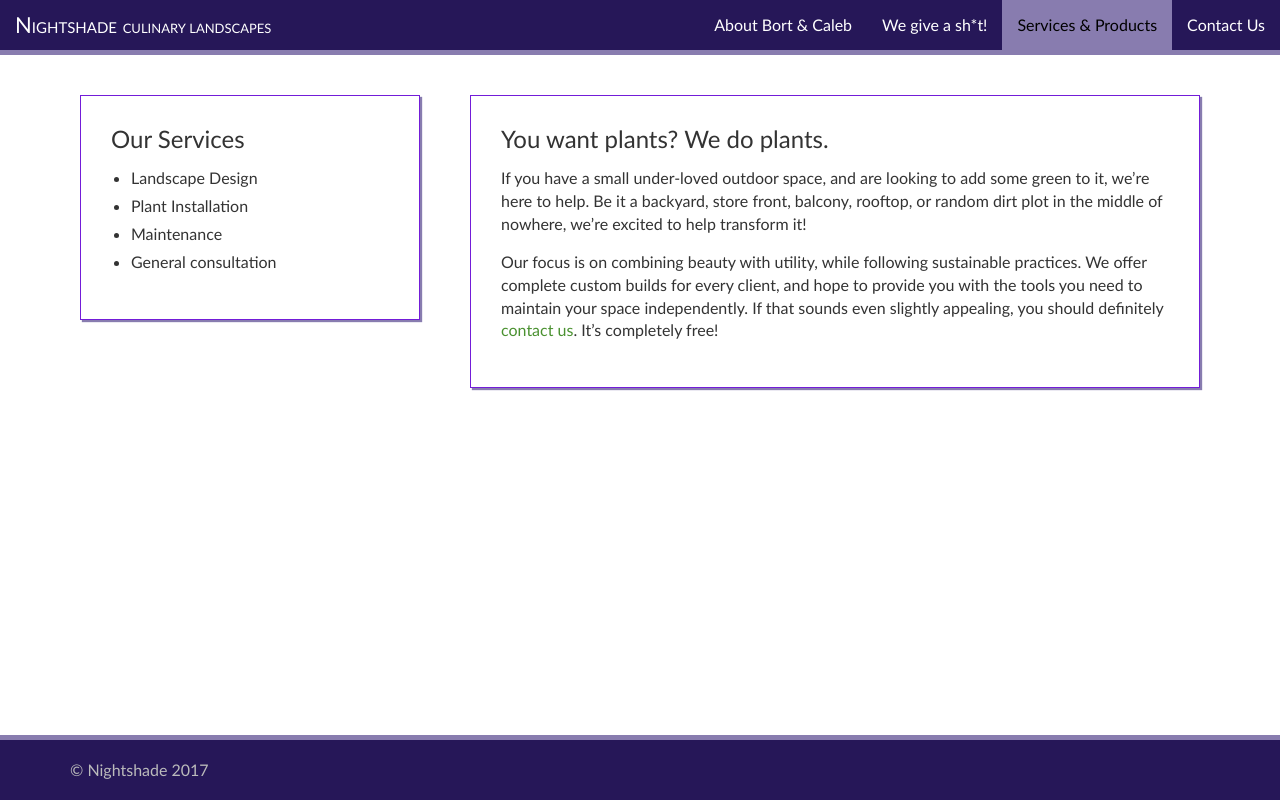
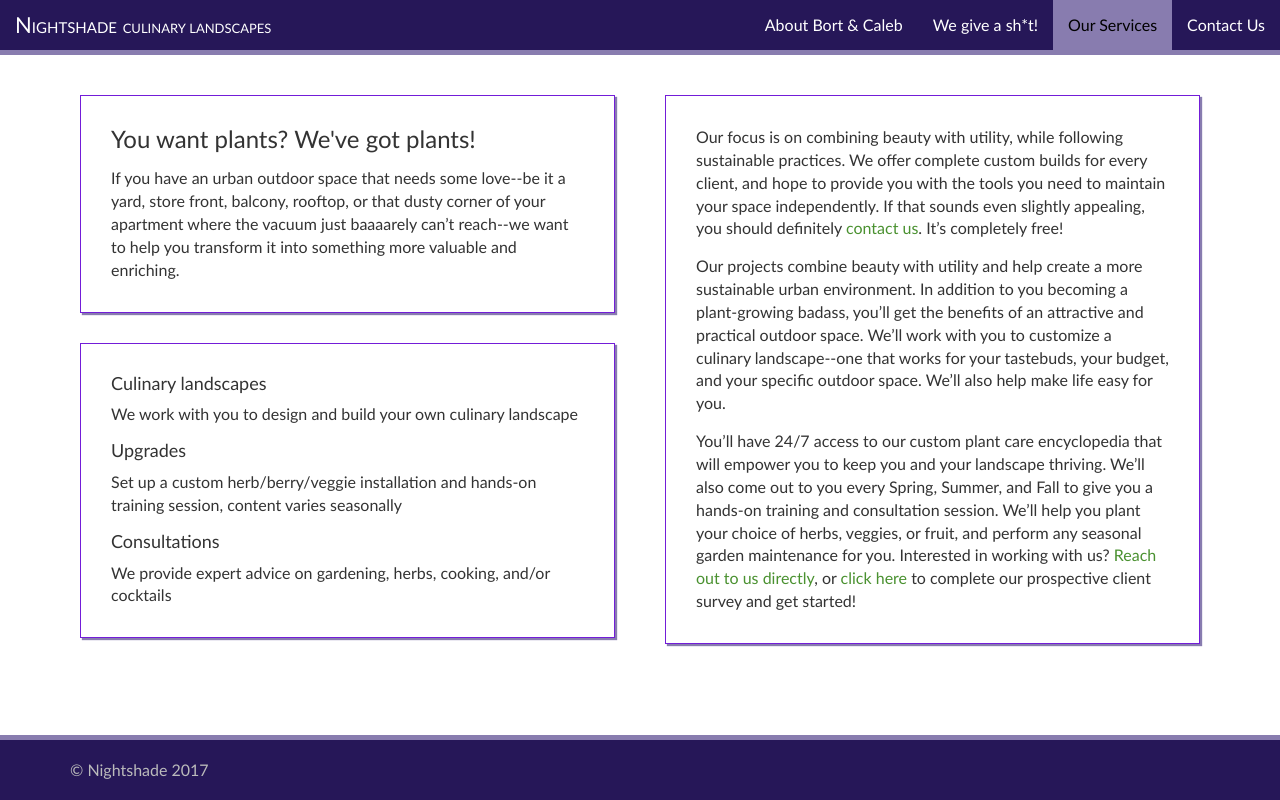
Before and after one commit to a-bort/Nightshade, a PHP site: page /services.html in a window 1280 px wide. Run offline with PHP 8.4, Linux system fonts and the light colour scheme; some libraries are stand-ins or nearby versions.

Commit message:
Updated content

```diff
--- a/about.html
+++ b/about.html
@@ -27,7 +27,7 @@
         <ul class="nav navbar-nav navbar-right">
           <li class="active"><a href="#">About Bort & Caleb</a></li>
           <li><a href="values.html">We give a sh*t!</a></li>
-          <li><a href="services.html">Services & Products</a></li>
+          <li><a href="services.html">Our Services</a></li>
           <li><a href="contact.html">Contact Us</a></li>
         </ul>
       </div>
--- a/index.html
+++ b/index.html
@@ -27,7 +27,7 @@
         <ul class="nav navbar-nav navbar-right">
           <li><a href="about.html">About Bort & Caleb</a></li>
           <li><a href="values.html">We give a sh*t!</a></li>
-          <li><a href="services.html">Services & Products</a></li>
+          <li><a href="services.html">Our Services</a></li>
           <li><a href="contact.html">Contact Us</a></li>
         </ul>
       </div>
--- a/services.html
+++ b/services.html
@@ -27,7 +27,7 @@
         <ul class="nav navbar-nav navbar-right">
           <li><a href="about.html">About Bort & Caleb</a></li>
           <li><a href="values.html">We give a sh*t!</a></li>
-          <li class="active"><a href="#">Services & Products</a></li>
+          <li class="active"><a href="#">Our Services</a></li>
           <li><a href="contact.html">Contact Us</a></li>
         </ul>
       </div>
@@ -35,24 +35,25 @@
     <div class="page-content">
       <div class="container">
         <div class="row">
-          <div class="col-sm-4">
-            <div class="about-row services">
-              <h3>Our Services</h3>
-              <p>
-                <ul>
-                  <li>Landscape Design</li>
-                  <li>Plant Installation</li>
-                  <li>Maintenance</li>
-                  <li>General consultation</li>
-                </ul>
-              </p>
+          <div class="col-sm-6">
+            <div class="about-row">
+              <h3>You want plants? We've got plants!</h3>
+              <p>If you have an urban outdoor space that needs some love--be it a yard, store front, balcony, rooftop, or that dusty corner of your apartment where the vacuum just baaaarely can’t reach--we want to help you transform it into something more valuable and enriching.</p>
+            </div>
+            <div class="about-row">
+              <h4>Culinary landscapes</h4>
+              <p>We work with you to design and build your own culinary landscape</p>
+              <h4>Upgrades</h4>
+              <p>Set up a custom herb/berry/veggie installation and hands-on training session, content varies seasonally</p>
+              <h4>Consultations</h4>
+              <p>We provide expert advice on gardening, herbs, cooking, and/or cocktails</p>
             </div>
           </div>
-          <div class="col-sm-8">
+          <div class="col-sm-6">
             <div class="about-row">
-              <h3>You want plants? We do plants.</h3>
-              <p>If you have a small under-loved outdoor space, and are looking to add some green to it, we’re here to help. Be it a backyard, store front, balcony, rooftop, or random dirt plot in the middle of nowhere, we’re excited to help transform it! </p>
               <p>Our focus is on combining beauty with utility, while following sustainable practices. We offer complete custom builds for every client, and hope to provide you with the tools you need to maintain your space independently. If that sounds even slightly appealing, you should definitely <a href="./contact.html">contact us</a>. It’s completely free!</p>
+              <p>Our projects combine beauty with utility and help create a more sustainable urban environment. In addition to you becoming a plant-growing badass, you’ll get the benefits of an attractive and practical outdoor space. We’ll work with you to customize a culinary landscape--one that works for your tastebuds, your budget, and your specific outdoor space. We’ll also help make life easy for you. </p>
+              <p>You’ll have 24/7 access to our custom plant care encyclopedia that will empower you to keep you and your landscape thriving. We’ll also come out to you every Spring, Summer, and Fall to give you a hands-on training and consultation session. We’ll help you plant your choice of herbs, veggies, or fruit, and perform any seasonal garden maintenance for you. Interested in working with us? <a href="mailto:nightshadelandscapes@gmail.com">Reach out to us directly</a>, or <a href="http://survey.a-bort.com/index" target="_blank">click here</a> to complete our prospective client survey and get started!</p>
             </div>
           </div>
         </div>
--- a/style.css
+++ b/style.css
@@ -23,7 +23,7 @@ h3 {
 }
 
 h4 {
-  font-size: 15px;
+  font-size: 18px;
 }
 
 p {
@@ -131,6 +131,14 @@ a:hover, a:focus {
   margin-top: 0px;
 }
 
+.about-row h4:first-child {
+  margin-top: 0px;
+}
+
+.about-row p:last-child {
+  margin-bottom: 0px;
+}
+
 .about-row ul {
   padding-left: 20px;
 }
@@ -141,10 +149,6 @@ a:hover, a:focus {
 
 .contact-details {
   word-wrap: break-word;
-}
-
-.services {
-  font-size: 16px;
 }
 
 /*
--- a/values.html
+++ b/values.html
@@ -27,7 +27,7 @@
         <ul class="nav navbar-nav navbar-right">
           <li><a href="about.html">About Bort & Caleb</a></li>
           <li class="active"><a href="#">We give a sh*t!</a></li>
-          <li><a href="services.html">Services & Products</a></li>
+          <li><a href="services.html">Our Services</a></li>
           <li><a href="contact.html">Contact Us</a></li>
         </ul>
       </div>
```
Also changed, not shown: contact.html (+5 -4 lines).
